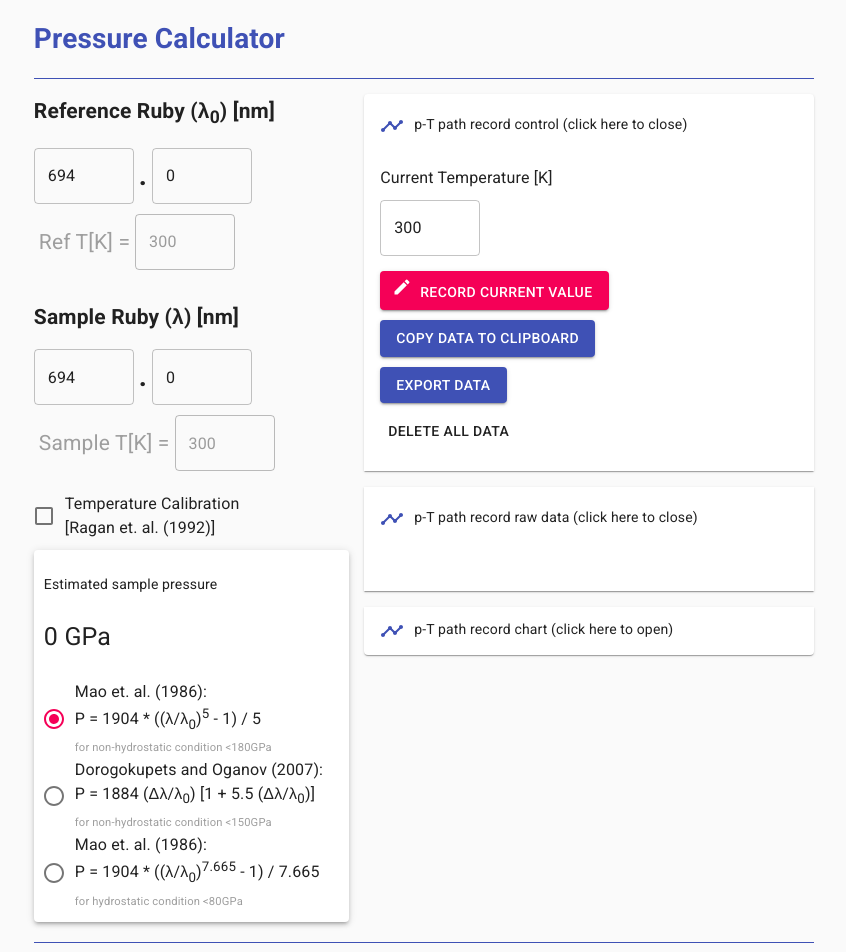
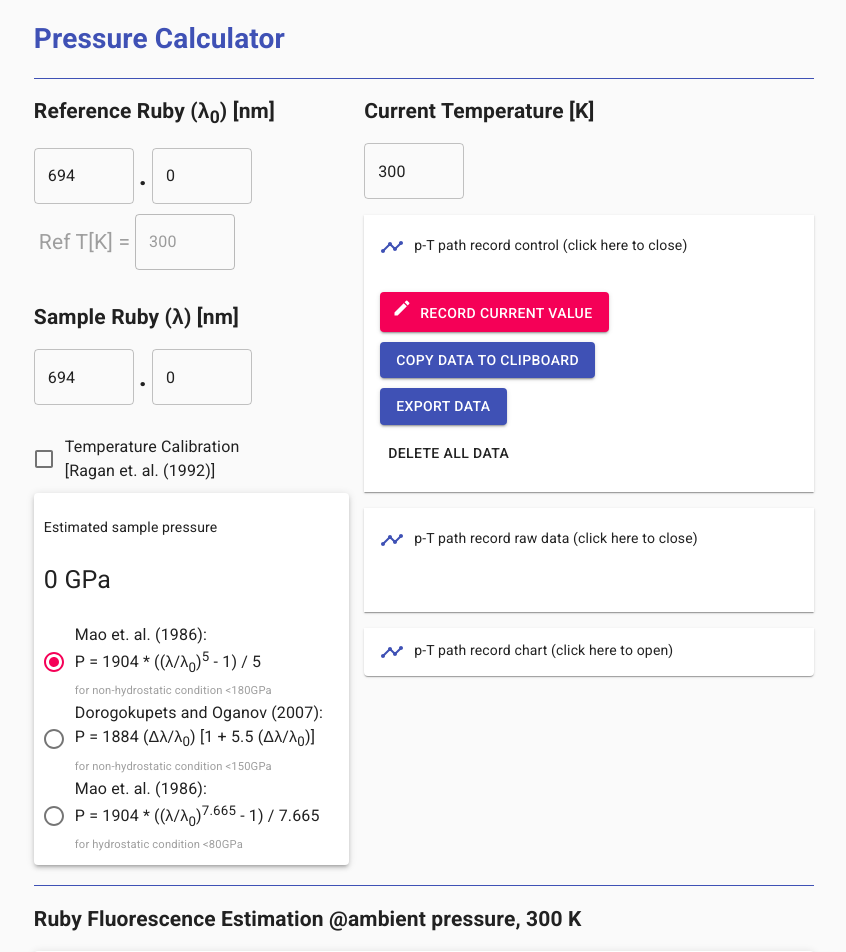
Before and after one commit to khsacc/pressure-calculator, a Next.js app: page / in a window 1280 px wide. Shown: the top 952 px of the page, without its empty margins (216-1062 px from the left). Built offline with nearby package versions, Linux system fonts and the light colour scheme.

Commit message:
made temperature a common parameter

```diff
--- a/components/pressure-estimation.tsx
+++ b/components/pressure-estimation.tsx
@@ -74,7 +74,10 @@ const useStyles = makeStyles((theme) => ({
   },
 }));
 
-export const PressureEstimation: NextPage = () => {
+export const PressureEstimation: NextPage<{
+  setCommonCurrentTemp: (number) => void;
+  commonCurrentTemp: number;
+}> = ({ setCommonCurrentTemp, commonCurrentTemp }) => {
   const classes = useStyles(Theme);
   const commonClasses = useCommonStyles(Theme);
 
@@ -105,7 +108,8 @@ export const PressureEstimation: NextPage = () => {
   };
 
   const [refTempCal, setRefTempCal] = useState(300);
-  const [samTempCal, setSamTempCal] = useState(300);
+  // const [samTempCal, setSamTempCal] = useState(300);
+  const samTempCal = commonCurrentTemp;
 
   const [calibratedRuby, setCalibratedRuby] = useState(0);
 
@@ -293,7 +297,7 @@ export const PressureEstimation: NextPage = () => {
               tempCal ? "" : classes.calibration__disabled,
             ].join(" ")}
           >
-            <span className={commonClasses.atMark}>Sample T[K] =</span>
+            {/* <span className={commonClasses.atMark}>Sample T[K] =</span>
             <TextField
               label=""
               type="number"
@@ -304,7 +308,7 @@ export const PressureEstimation: NextPage = () => {
               onChange={(e) => {
                 setSamTempCal(Number(e.target.value));
               }}
-            ></TextField>
+            ></TextField> */}
             <TempCalibCaution temp={samTempCal} />
           </div>
 
@@ -390,6 +394,8 @@ export const PressureEstimation: NextPage = () => {
       </div>
 
       <PTRecord
+        setCommonCurrentTemp={setCommonCurrentTemp}
+        commonCurrentTemp={commonCurrentTemp}
         currentData={{
           pressure: estimatedP,
           samRuby: calcR(samRubyInt, samRubyDec),
--- a/components/ptRecord.tsx
+++ b/components/ptRecord.tsx
@@ -28,7 +28,7 @@ const useStyles = makeStyles((theme) => ({
     // color: theme.palette.primary.main
   },
   accordionWrap: {
-    marginTop: "15px",
+    // marginTop: "15px",
     marginLeft: "15px",
     minWidth: 450,
   },
@@ -61,9 +61,11 @@ const useStyles = makeStyles((theme) => ({
 
 const itemName = "ptRecord";
 
-export const PTRecord: NextPage<{ currentData: RawDatum }> = ({
-  currentData,
-}) => {
+export const PTRecord: NextPage<{
+  currentData: RawDatum;
+  setCommonCurrentTemp: (number) => void;
+  commonCurrentTemp: number;
+}> = ({ currentData, setCommonCurrentTemp, commonCurrentTemp }) => {
   const classes = useStyles(Theme);
   const commonClasses = useCommonStyles(Theme);
 
@@ -248,7 +250,20 @@ export const PTRecord: NextPage<{ currentData: RawDatum }> = ({
   const [expanded3, setExpanded3] = useState(false);
 
   return (
+    <>
       <div className={classes.accordionWrap}>
+        <h2>Current Temperature [K]</h2>
+        <TextField
+          required
+          label=""
+          type="number"
+          defaultValue={300}
+          variant="outlined"
+          className={[commonClasses.numericalInput, classes.numInput].join(" ")}
+          onChange={(e) => {
+            setCommonCurrentTemp(Number(e.target.value));
+          }}
+        />
         <Accordion
           className={classes.accordion}
           expanded={expanded1}
@@ -258,10 +273,11 @@ export const PTRecord: NextPage<{ currentData: RawDatum }> = ({
         >
           <AccordionSummary>
             <TimelineIcon className={classes.timelineIcon} color="primary" />
-          p-T path record control (click here to {expanded1 ? "close" : "open"})
+            p-T path record control (click here to{" "}
+            {expanded1 ? "close" : "open"})
           </AccordionSummary>
           <AccordionDetails className={classes.accordionDetail}>
-          <Typography>Current Temperature [K]</Typography>
+            {/* <Typography>Current Temperature [K]</Typography>
           <TextField
             required
             label=""
@@ -274,7 +290,7 @@ export const PTRecord: NextPage<{ currentData: RawDatum }> = ({
             onChange={(e) => {
               setCurrentTemp(Number(e.target.value));
             }}
-          />
+          /> */}
             <Button
               variant="contained"
               color="secondary"
@@ -283,7 +299,7 @@ export const PTRecord: NextPage<{ currentData: RawDatum }> = ({
               onClick={() => {
                 recordCurrentValue({
                   pressure: currentData.pressure,
-                temperature: currentTemp,
+                  temperature: commonCurrentTemp,
                   refRuby: currentData.refRuby,
                   samRuby: currentData.samRuby,
                 });
@@ -341,8 +357,8 @@ export const PTRecord: NextPage<{ currentData: RawDatum }> = ({
         >
           <AccordionSummary>
             <TimelineIcon className={classes.timelineIcon} color="primary" />
-          p-T path record raw data (click here to {expanded2 ? "close" : "open"}
-          )
+            p-T path record raw data (click here to{" "}
+            {expanded2 ? "close" : "open"})
           </AccordionSummary>
           <AccordionDetails className={classes.accordionDetail}>
             <List>
@@ -389,5 +405,6 @@ export const PTRecord: NextPage<{ currentData: RawDatum }> = ({
           </AccordionDetails>
         </Accordion>
       </div>
+    </>
   );
 };
--- a/components/ruby-estimation.tsx
+++ b/components/ruby-estimation.tsx
@@ -2,11 +2,15 @@ import { NextPage } from "next";
 import { useCommonStyles } from "./common";
 import { TextField, Paper } from "@material-ui/core";
 import { useEffect, useState } from "react";
+import { common } from "@material-ui/core/colors";
 
-export const RubyEstimation: NextPage = () => {
+export const RubyEstimation: NextPage<{ commonCurrentTemp: number }> = ({
+  commonCurrentTemp,
+}) => {
   const classes = useCommonStyles();
 
-  const [refRubyTemp, setRefRubyTemp] = useState("300");
+  // const [refRubyTemp, setRefRubyTemp] = useState("300");
+  const refRubyTemp = commonCurrentTemp;
   const [estimatedR0Ragan, setEstimatedR0Ragan] = useState(0);
   const [estimatedR0Jahren, setEstimatedR0Jahren] = useState(0);
 
@@ -28,8 +32,10 @@ export const RubyEstimation: NextPage = () => {
 
   return (
     <>
-      <h2>Ruby Fluorescence Estimation @ambient pressure</h2>
-      <span className={classes.atMark}>T=</span>
+      <h2>
+        Ruby Fluorescence Estimation @ambient pressure, {commonCurrentTemp} K
+      </h2>
+      {/* <span className={classes.atMark}>T=</span>
       <TextField
         required
         label=""
@@ -40,10 +46,10 @@ export const RubyEstimation: NextPage = () => {
         onChange={(e) => {
           setRefRubyTemp(e.target.value);
         }}
-      />
+      /> */}
       <Paper className={classes.paper} elevation={3}>
         <p>
-          Estimated ruby R<sub>0</sub> fluorescence shift
+          Estimated ruby R<sub>0</sub> fluorescence shift @{commonCurrentTemp} K
         </p>
         <p className={classes.display}>{estimatedR0Ragan} nm</p>
         <p>
--- a/pages/index.tsx
+++ b/pages/index.tsx
@@ -30,6 +30,7 @@ const useStyles = makeStyles((theme) => ({
 
 export default function Home() {
   const classes = useStyles(Theme);
+  const [commonCurrentTemp, setCommonCurrentTemp] = useState(300);
 
   return (
     <div className={classes.container}>
@@ -43,13 +44,16 @@ export default function Home() {
         <h1 className={classes.heading}>Pressure Calculator</h1>
 
         <section className={classes.section}>
-          <PressureEstimation />
+          <PressureEstimation
+            setCommonCurrentTemp={setCommonCurrentTemp}
+            commonCurrentTemp={commonCurrentTemp}
+          />
         </section>
         {/* <div className={classes.section}>
           <TemperatureCalibration />
         </div> */}
         <section className={classes.section}>
-          <RubyEstimation />
+          <RubyEstimation commonCurrentTemp={commonCurrentTemp} />
         </section>
         {/* <section className={classes.section}>
           <Fit />
```
Lines whose indentation alone changed are shown as unchanged.
